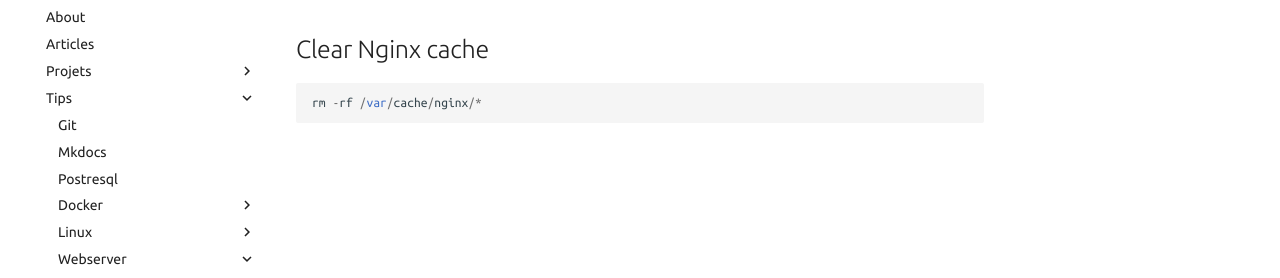
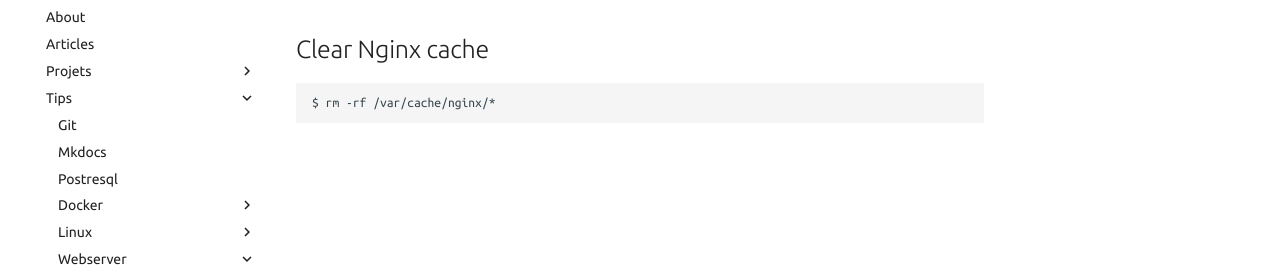
Before and after one commit to rvanlande/rvanlande.github.io, an MkDocs documentation site: the page built from docs/tips/webserver/nginx.md, in a window 1280 px wide. Shown: the part 148-426 px from the top of the page. Built offline with MkDocs 1.6.1 and Material for MkDocs 9.7.7, drawn with Linux system fonts in a browser that asks for light colours.

Commit message:
update docs

````diff
--- a/docs/tips/webserver/nginx.md
+++ b/docs/tips/webserver/nginx.md
@@ -3,5 +3,5 @@
 ## Clear Nginx cache
 
 ```
-rm -rf /var/cache/nginx/*
+$ rm -rf /var/cache/nginx/*
 ```
````
